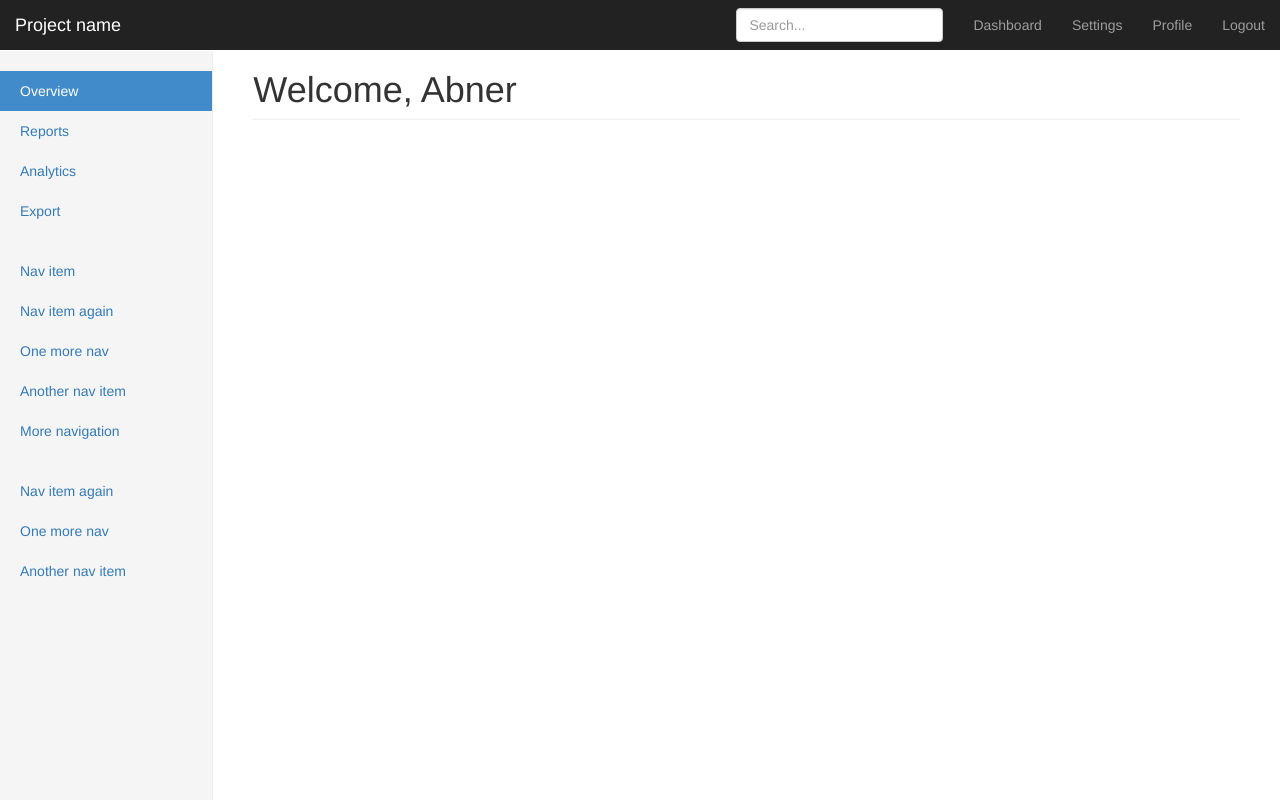
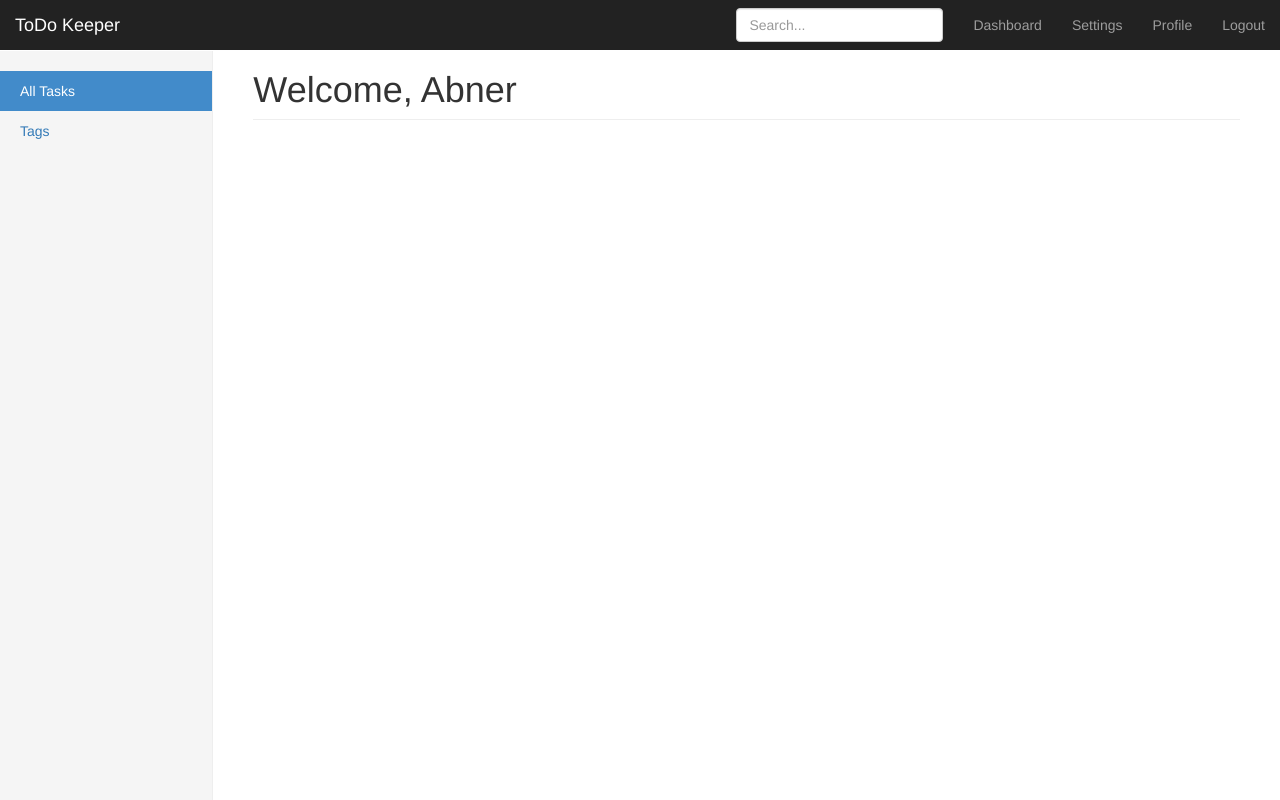
Before and after one commit to AbnerP/ToDo-Keeper, a Flask app: page /dashboard in a window 1280 px wide. Run offline with Flask 2, Linux system fonts and the light colour scheme; a user stored in the database is signed in; some libraries are stand-ins or nearby versions.

Commit message:
cleaned up dashboard.html

```diff
--- a/templates/dashboard.html
+++ b/templates/dashboard.html
@@ -21,13 +21,13 @@ Dashboard
             <span class="icon-bar"></span>
             <span class="icon-bar"></span>
           </button>
-          <a class="navbar-brand" href="#">Project name</a>
+          <a class="navbar-brand" href="#">ToDo Keeper</a>
         </div>
         <div id="navbar" class="navbar-collapse collapse">
           <ul class="nav navbar-nav navbar-right">
-            <li><a href="#">Dashboard</a></li>
-            <li><a href="#">Settings</a></li>
-            <li><a href="#">Profile</a></li>
+            <li><a href="/dashboard">Dashboard</a></li>
+            <li><a href="/dashboard">Settings</a></li>
+            <li><a href="/dashboard">Profile</a></li>
             <li><a href="{{ url_for('logout') }}">Logout</a></li>
           </ul>
           <form class="navbar-form navbar-right">
@@ -41,22 +41,8 @@ Dashboard
       <div class="row">
         <div class="col-sm-3 col-md-2 sidebar">
           <ul class="nav nav-sidebar">
-            <li class="active"><a href="#">Overview <span class="sr-only">(current)</span></a></li>
-            <li><a href="#">Reports</a></li>
-            <li><a href="#">Analytics</a></li>
-            <li><a href="#">Export</a></li>
-          </ul>
-          <ul class="nav nav-sidebar">
-            <li><a href="">Nav item</a></li>
-            <li><a href="">Nav item again</a></li>
-            <li><a href="">One more nav</a></li>
-            <li><a href="">Another nav item</a></li>
-            <li><a href="">More navigation</a></li>
-          </ul>
-          <ul class="nav nav-sidebar">
-            <li><a href="">Nav item again</a></li>
-            <li><a href="">One more nav</a></li>
-            <li><a href="">Another nav item</a></li>
+            <li class="active"><a href="/dashboard">All Tasks<span class="sr-only">(current)</span></a></li>
+            <li><a href="/dashboard">Tags</a></li>
           </ul>
         </div>
         <div class="col-sm-9 col-sm-offset-3 col-md-10 col-md-offset-2 main">
--- a/templates/index.html
+++ b/templates/index.html
@@ -21,11 +21,11 @@ Demo App
             <span class="icon-bar"></span>
             <span class="icon-bar"></span>
           </button>
-          <a class="navbar-brand" href="#">Project name</a>
+          <a class="navbar-brand" href="#">ToDo Keeper</a>
         </div>
         <div id="navbar" class="collapse navbar-collapse">
           <ul class="nav navbar-nav">
-            <li class="active"><a href="#">Home</a></li>
+            <li class="active"><a href="/">Home</a></li>
             <li><a href="{{ url_for('login') }}">Login</a></li>
             <li><a href="{{ url_for('signup') }}">Sign Up</a></li>
           </ul>
```
